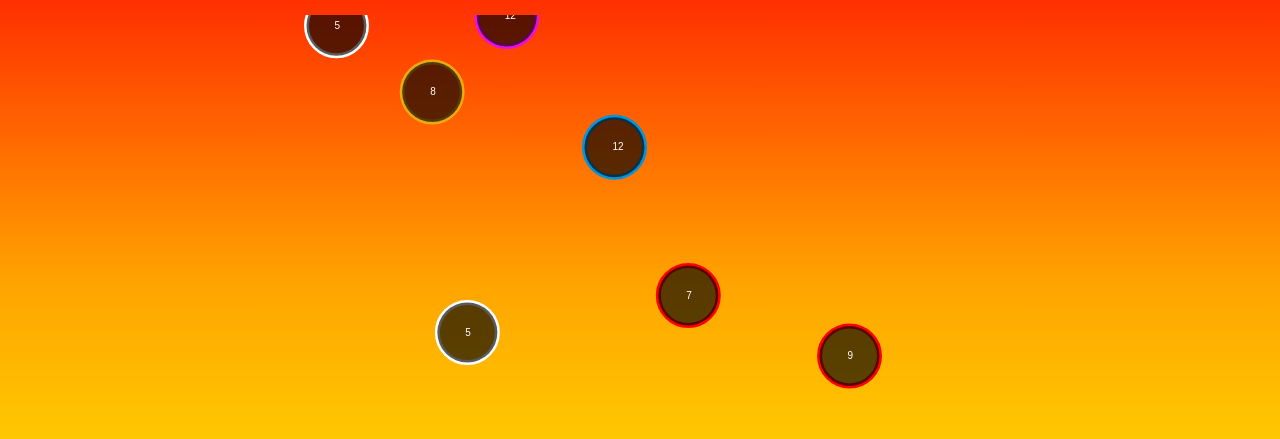
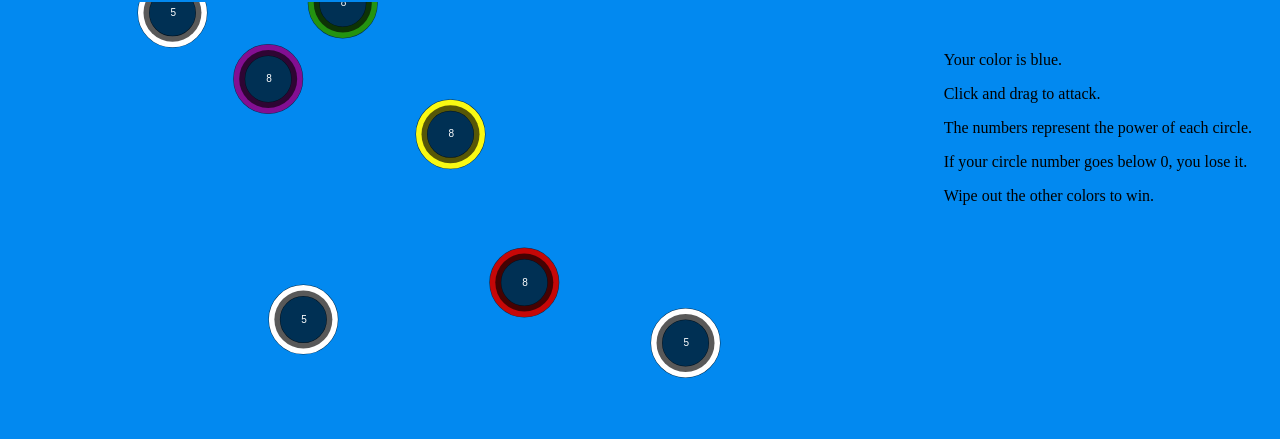
Before and after one commit to gmrempe/Aether, a website built with webpack: page index.html in a window 1280 px wide. Shown: the part 115-554 px from the top of the page. Built offline with nearby package versions, Linux system fonts and the light colour scheme; files whose address does not match are found by name.

Commit message:
favicon, colors, finish ai

```diff
--- a/css/background.css
+++ b/css/background.css
@@ -1,15 +1,32 @@
 body {
     display: flex;
-    flex-direction: column;
-    align-items: center;
+    flex-direction: row;
+    justify-content: space-between;
+    /* align-items: center; */
     margin-top: 50px;
     /* background-image: url("../images/wind.jpg");
     background-size: cover;
     background-repeat: no-repeat;  */
-    background-image: linear-gradient(red, orange , yellow)
+    background-color: #0289f0;
 }
 
-body > nav {
+.settings {
+    /* display: flex; */
+    /* align-items: center; */
+    /* width: 100px; */
+    margin-top: 100px;
+}
+
+.settings > ul {
+    padding-left: 0px;
+    padding-right: 20px;
+    /* display: flex;
+    flex-direction: column;
+    justify-content: center;
+    align-items: center; */
+}
+
+body > section > nav {
     margin-top: 40px;
     height: 50px;
     width: 150px;
@@ -19,6 +36,12 @@ body > nav {
     align-items: center;
 }
 
+section {
+    display: flex;
+    flex-direction: column;
+    align-items: center;
+}
+
 #canvas {
     z-index: 2;
 }
--- a/index.html
+++ b/index.html
@@ -2,10 +2,15 @@
     <head>
         <title>Aether</title>
         <link rel="stylesheet" href="./css/background.css">
+        <link rel="apple-touch-icon" sizes="180x180" href="./images/apple-touch-icon.png">
+        <link rel="icon" type="image/png" sizes="32x32" href="./images/favicon-32x32.png">
+        <link rel="icon" type="image/png" sizes="16x16" href="./images/favicon-16x16.png">
     </head>
 
-
     <body>
+        <div class="instructions">
+        </div>
+        <section>
             <h1>Aether</h1>
             <canvas id="canvas" height="400" width="700"></canvas>
             <nav>
@@ -19,6 +24,16 @@
                     <img width="35" height="auto" src="./images/personal-site.png" alt="Personal Site"/>
                 <!-- </a> -->
             </nav>
+        </section>
+        <div class="settings">
+            <ul>
+                <p>Your color is blue.</p>
+                <p>Click and drag to attack.</p>
+                <p>The numbers represent the power of each circle.</p>
+                <p>If your circle number goes below 0, you lose it.</p>
+                <p>Wipe out the other colors to win.</p>
+            </ul>
+        </div>
     </body>
     <script type="application/javascript" src="./dist/main.js"></script>
 </html>
--- a/src/ai.js
+++ b/src/ai.js
@@ -42,8 +42,8 @@ class AI extends Player {
                     this.swarm(this.myBases[j], this.targetBases[i])
                     this.madeAttack = true;
                     setTimeout(() => this.madeAttack = false, 10000);
+                } else {
                     this.breakDeadLock();
-                } else {
                 }
             }
         }
--- a/src/base.js
+++ b/src/base.js
@@ -8,7 +8,7 @@ class Base {
         this.counter = 5;
         this.incrementor = this.incrementor.bind(this);
         if (this.color != '#ffffff') {
-            setInterval( () => {this.incrementor()}, 1000);
+            setInterval( () => {this.incrementor()}, 1500);
         }
     }
 
@@ -33,8 +33,11 @@ class Base {
     drawBase(ctx) {
         ctx.beginPath();
         ctx.arc(this.posX, this.posY, this.radius, 0, Math.PI * 2);
+        ctx.strokeStyle = 'rgba(0,0,0,.65)';
+        ctx.lineWidth = 12;
+        ctx.stroke();
         ctx.strokeStyle = this.color;
-        ctx.lineWidth = 5;
+        ctx.lineWidth = 11;
         ctx.stroke();
         ctx.fillStyle = 'rgba(0,0,0,.65)';
         ctx.fill();
--- a/src/game.js
+++ b/src/game.js
@@ -8,7 +8,7 @@ class Game {
         this.ctx = ctx;
         this.canvas = canvasEl;
         this.playerCount = playerCount;
-        this.player = new Player('#0095DD');
+        this.player = new Player('#f9f913');
         this.canvasState = new CanvasState(this.canvas, this.player);
         this.bases = [];
         this.baseGenerator();
@@ -27,14 +27,14 @@ class Game {
 
     aiPlayerGenerator() {
         if (this.playerCount === 2) {
-            this.aiPlayers.push(this.aiRed = new AI('#ff0000', this.bases, 1, 3000));
+            this.aiPlayers.push(this.aiRed = new AI('#c60707', this.bases, 1, 3000));
         } else if (this.playerCount === 3) {
-            this.aiPlayers.push(this.aiRed = new AI('#ff0000', this.bases, 1, 3000));
-            this.aiPlayers.push(this.aiPurple = new AI("#ED0EE6", this.bases, 2, 3000));
+            this.aiPlayers.push(this.aiRed = new AI('#c60707', this.bases, 1, 3000));
+            this.aiPlayers.push(this.aiPurple = new AI("#249310", this.bases, 2, 3000));
         } else if (this.playerCount === 4) {
-            this.aiPlayers.push(this.aiRed = new AI('#ff0000', this.bases, 1, 3000));
-            this.aiPlayers.push(this.aiPurple = new AI("#ED0EE6", this.bases, 2, 1000));
-            this.aiPlayers.push(this.aiYellow = new AI("#EDAA0E", this.bases, 3, 3000));
+            this.aiPlayers.push(this.aiRed = new AI('#c60707', this.bases, 1, 3000));
+            this.aiPlayers.push(this.aiPurple = new AI("#249310", this.bases, 2, 3000));
+            this.aiPlayers.push(this.aiYellow = new AI("#830f92", this.bases, 3, 3000));
         }
     }
 
@@ -44,7 +44,7 @@ class Game {
             num = this.playerCount + 1;
         }
         for(let i = 0; i < num; i++) {
-            this.bases.push(new Base(this.basePos().x, this.basePos().y, 30, this.colorPicker()))
+            this.bases.push(new Base(this.basePos().x, this.basePos().y, 29, this.colorPicker()))
         }
     }
 
@@ -69,13 +69,13 @@ class Game {
 
     colorPicker() {
       if (this.bases.length < 1) {
-          return '#0095DD';
+          return '#f9f913';
       } else if (this.bases.length < 2) {
-          return '#ff0000';
+          return '#c60707';
       } else if (this.bases.length < 3 && this.playerCount > 2) {
-          return "#ED0EE6";
+          return "#249310";
       } else if (this.bases.length < 4 && this.playerCount > 3) {
-          return "#EDAA0E";
+          return "#830f92";
       } else {
           return '#ffffff';
       }
@@ -107,9 +107,9 @@ class Game {
         this.ctx.font = "30px Arial"
         this.ctx.fillStyle = "#d6ffff"
         if (this.won === true) {
-            this.ctx.fillText("You Win! Press Enter to play again", 50, 50)
+            this.ctx.fillText("You Win! Press Enter to play again", 115, 50)
         } else {
-            this.ctx.fillText("GAMEOVER Press Enter to retry", 50, 50)
+            this.ctx.fillText("GAMEOVER Press Enter to retry", 115, 50)
         }
         clearInterval();
 
--- a/src/weapon.js
+++ b/src/weapon.js
@@ -24,7 +24,7 @@ class Weapon {
                 this.target.counter -= 0.5;
             } else if (this.target.counter <= 0) {
                 if (this.target.color === '#ffffff') {
-                    setInterval(() => { this.target.incrementor() }, 1000);
+                    setInterval(() => { this.target.incrementor() }, 1500);
                 }
                 this.target.color = this.color;
                 this.target.counter = 5;
```
Also changed, not shown: dist/main.js, images/android-chrome-192x192.png (added), images/android-chrome-512x512.png (added), images/apple-touch-icon.png (added), images/favicon-16x16.png (added), images/favicon-32x32.png (added), images/favicon.ico (added). Lines whose indentation alone changed are shown as unchanged.
